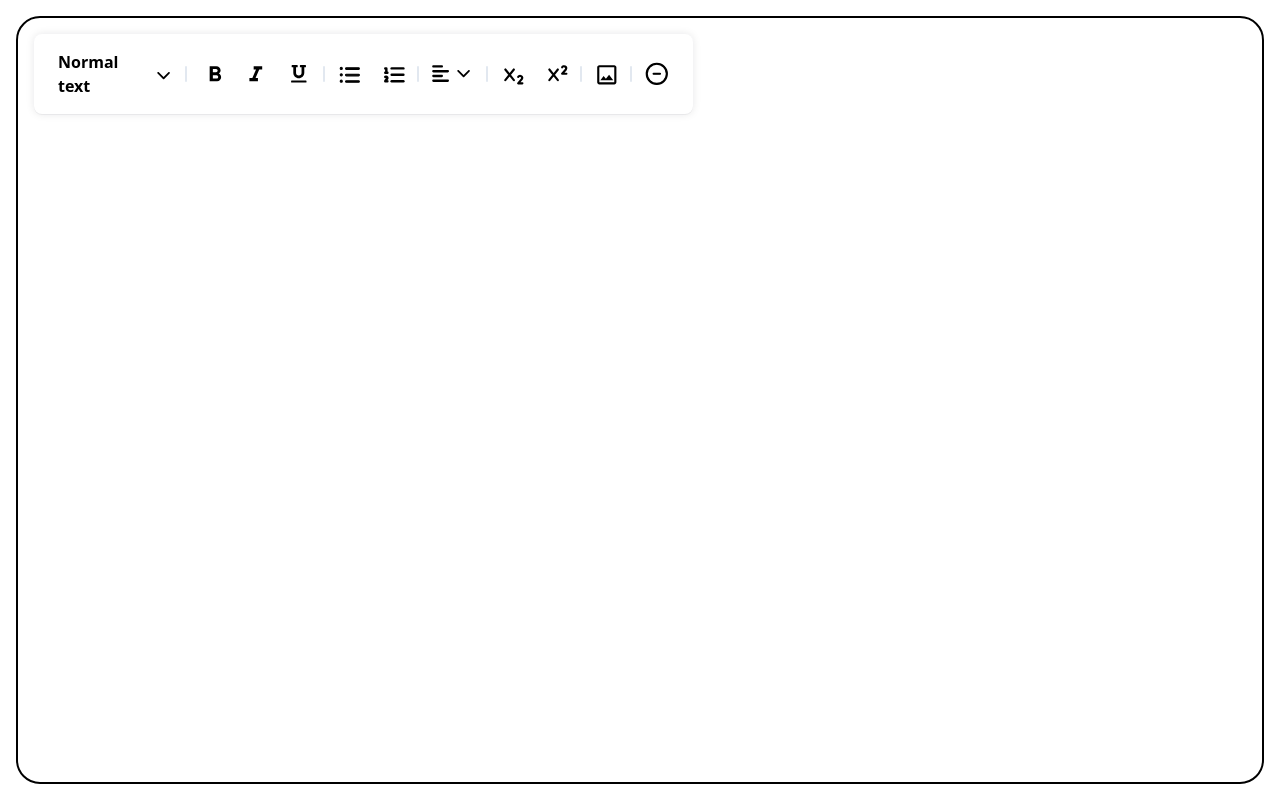
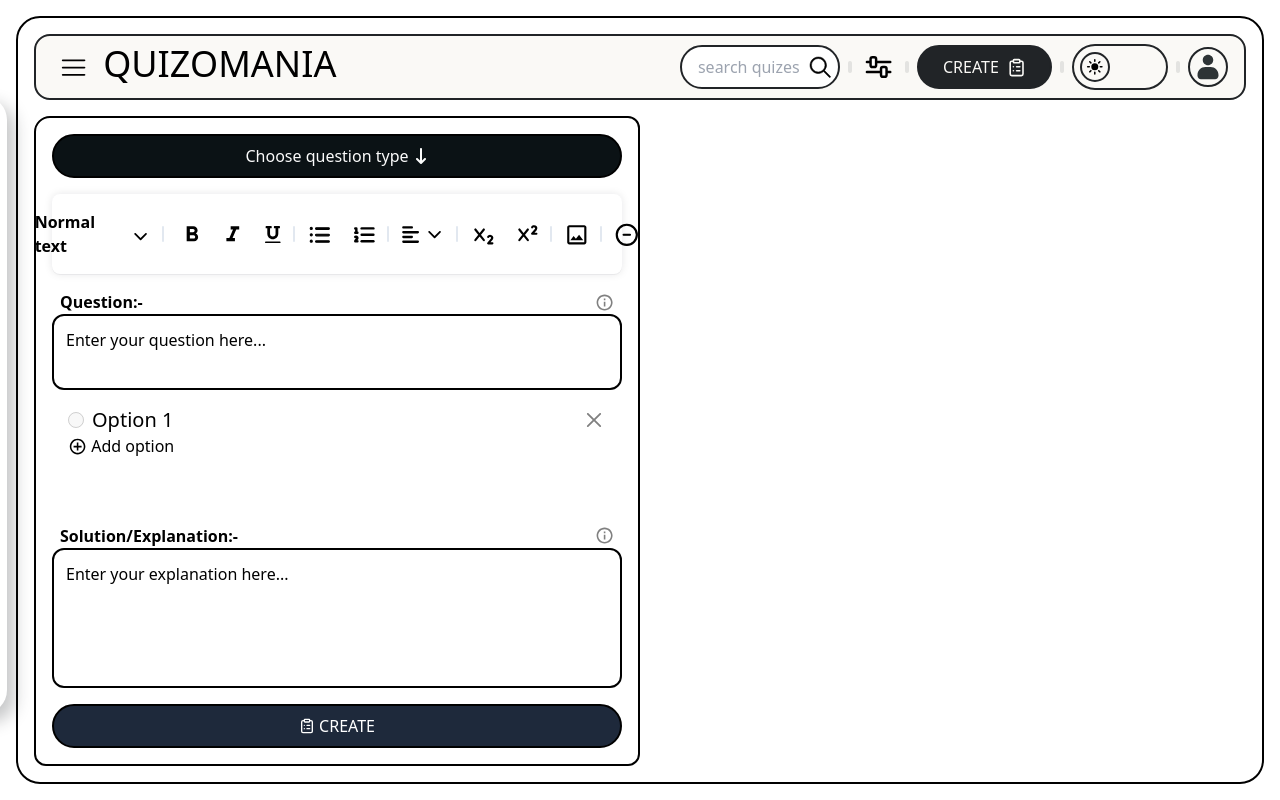
Before and after one commit to Nitish-u/Quizomania, a React (Vite) app: page / in a window 1280 px wide. Built offline with nearby package versions, Linux system fonts and the light colour scheme.

Commit message:
Created the quiz maker page

```diff
--- a/index.html
+++ b/index.html
@@ -9,8 +9,8 @@
 </head>
 
 <body>
-  <div class="sm:h-dvh p-4">
-    <div class="border-2 border-black rounded-3xl p-4 h-full">
+  <div class="sm:h-dvh min-h-dvh p-4">
+    <div class="lg:border-2 border-black rounded-3xl lg:p-4 min-h-fit h-full">
       <div id="root" class="h-full">
       </div>
     </div>
--- a/src/App.jsx
+++ b/src/App.jsx
@@ -1,10 +1,9 @@
-import EditorFunc from "./components/Editor functionalities comp/EditorFuncComp";
-import Editor from "./components/Editable Area/editableAreaComp";
+import QuizMakerPage from "./pages/Quiz maker page/QuizMakerPage";
 
 function App() {
   return (
     <>
-      <EditorFunc />
+      <QuizMakerPage />
     </>
   );
 }
--- /dev/null
+++ b/src/pages/Quiz maker page/QuizMakerPage.jsx
@@ -0,0 +1,138 @@
+import { useState } from "react";
+import { FaArrowDownLong } from "react-icons/fa6";
+import { MdOutlineCheckBox, MdOutlineRadioButtonChecked } from "react-icons/md";
+import { ImParagraphJustify } from "react-icons/im";
+import { BsTextParagraph } from "react-icons/bs";
+import { LuClipboardList } from "react-icons/lu";
+
+import NavBar from "../../components/NavBar/navbar";
+import EditableComp from "../../components/Editable Area/editableAreaComp";
+import EditorFuncComp from "../../components/Editor functionalities comp/EditorFuncComp";
+import OptionsComp from "../../components/Options Comp/OptionsComp";
+
+export default function QuizMakerPage() {
+  const [alignmentArrowClicked, setAlignmentArrowClicked] = useState(false);
+  const [fontArrowClicked, setFontArrowClicked] = useState(false);
+  const questionTypeIconsArray = [
+    <MdOutlineCheckBox />,
+    <MdOutlineRadioButtonChecked />,
+    <BsTextParagraph />,
+    <ImParagraphJustify />,
+  ];
+  const [questionType, setQuestionType] = useState({
+    type: "Choose question type",
+    iconIndex: -1,
+  });
+  const [typeSelectorClicked, setTypeSelectorClicked] = useState(false);
+  const [optionType, setOptionType] = useState("radio");
+
+  function optionsHandler() {
+    setTypeSelectorClicked(!typeSelectorClicked);
+  }
+
+  function typeSelector(e) {
+    const questionType = e.currentTarget.innerText;
+    const index = Number(e.currentTarget.getAttribute("id"));
+    setQuestionType((prevState) => {
+      return { ...questionType, type: questionType, iconIndex: index };
+    });
+    setOptionType(e.currentTarget.getAttribute("func-type"));
+    setTypeSelectorClicked(false);
+  }
+
+  function focusAction() {
+    setAlignmentArrowClicked(false);
+    setFontArrowClicked(false);
+  }
+
+  return (
+    <div className="flex flex-col gap-4 h-full">
+      <NavBar />
+      <div className="hero h-full flex flex-wrap">
+        <div className="functionalCompConatiner border-2 border-black rounded-xl rounded-tl-2xl lg:w-1/2 w-full max-w-full p-4 relative flex flex-col gap-4 h-full">
+          <div className="h-fit max-h-full flex flex-col gap-4">
+            <div
+              className={`w-full border-2 border-black rounded-3xl p-2 flex items-center justify-center gap-1 bg-[#0b1215] text-[#fbfbfb] cursor-pointer active:bg-slate-950`}
+              onClick={optionsHandler}
+            >
+              {questionTypeIconsArray[questionType.iconIndex]}
+              {questionType.type} <FaArrowDownLong />
+            </div>
+            <div
+              id="questionTypesConatiner"
+              className={`rounded-2xl overflow-hidden shadow-2xl mt-4 absolute w-[95%] bg-white z-50 top-16 ${
+                typeSelectorClicked ? "" : "hidden"
+              }`}
+            >
+              <p
+                id="0"
+                className="flex items-center gap-1 p-2 w-full justify-center hover:bg-slate-200 cursor-pointer"
+                onClick={typeSelector}
+                func-type="checkbox"
+              >
+                <MdOutlineCheckBox /> Multple Correct type
+              </p>
+              <p
+                id="1"
+                className="flex items-center gap-1 p-2 w-full justify-center hover:bg-slate-200 cursor-pointer"
+                onClick={typeSelector}
+                func-type="radio"
+              >
+                <MdOutlineRadioButtonChecked /> Single Correct type
+              </p>
+              <p
+                id="2"
+                className="flex items-center gap-1 p-2 w-full justify-center hover:bg-slate-200 cursor-pointer"
+                onClick={typeSelector}
+                func-type="Short Answer text"
+              >
+                <BsTextParagraph /> Short Answer type
+              </p>
+              <p
+                id="3"
+                className="flex items-center gap-1 p-2 w-full justify-center hover:bg-slate-200 cursor-pointer"
+                onClick={typeSelector}
+                func-type="Long Answer text"
+              >
+                <ImParagraphJustify /> Long Answer type
+              </p>
+            </div>
+            <div className="sticky">
+              <EditorFuncComp
+                fontArrowClicked={fontArrowClicked}
+                setFontArrowClicked={setFontArrowClicked}
+                alignmentArrowClicked={alignmentArrowClicked}
+                setAlignmentArrowClicked={setAlignmentArrowClicked}
+              />
+            </div>
+            <EditableComp
+              heading="Question:-"
+              placeHolder="Enter your question here..."
+              height="4rem"
+              maxHeight="fill-container"
+              onFocusHandler={focusAction}
+              title="something that tells about the answer"
+            />
+          </div>
+          <OptionsComp type={optionType} onFocusHandler={focusAction} />
+          <div className="self-end min-w-fit h-fit w-full flex flex-col gap-4">
+            <EditableComp
+              heading="Solution/Explanation:-"
+              placeHolder="Enter your explanation here..."
+              height="8rem"
+              maxHeight="8rem"
+              onFocusHandler={focusAction}
+              title="not necessary but good to have"
+            />
+            <div className="w-full border-2 border-black rounded-3xl p-2 bg-slate-800 text-white flex justify-center items-center gap-1 ">
+              <LuClipboardList />
+              CREATE
+            </div>
+          </div>
+        </div>
+        <div className="quizCardContainer h-full lg:w-1/2 p-4">
+        </div>
+      </div>
+    </div>
+  );
+}
```
